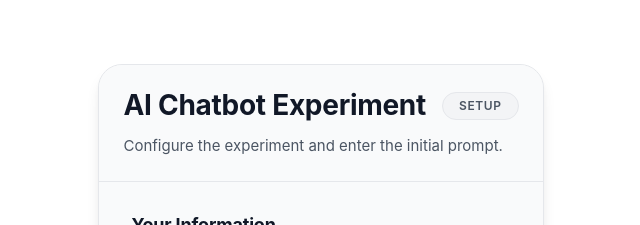
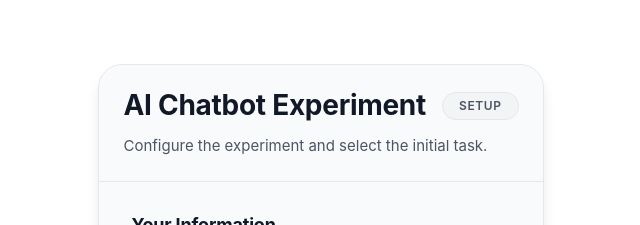
Before and after one commit to JaceBVT1503/CapStone, a Next.js app in the folder my-app/: page / in a window 1280 px wide. Shown: the top 225 px of the page, without its empty margins (319-959 px from the left). Built offline with nearby package versions, Linux system fonts and the light colour scheme.

Commit message:
Updated descriptions at top of each screen and changed task selection message

```diff
--- a/my-app/src/app/components/ChatSection.tsx
+++ b/my-app/src/app/components/ChatSection.tsx
@@ -189,7 +189,7 @@ export default function ChatSection({ studyNum } : ChatSectionParams) {
               <h1 className={styles.title}>AI Chatbot</h1>
               <span className={styles.badge}>Chat</span>
             </div>
-            <p className={styles.subtitle}>Ask questions and chat with the assistant.</p>
+            <p className={styles.subtitle}>Please review the chatbot's response below. Highlight any text you want and add comments to explain your thoughts. You may continue the conversation with the chatbot by sending as many follow-up messages as you would like. When you are finished, please proceed by selecting 'End Study'.</p>
           </div>
 
           <div className={styles.controls}>
--- a/my-app/src/app/components/InitialPrompt.tsx
+++ b/my-app/src/app/components/InitialPrompt.tsx
@@ -193,7 +193,7 @@ export default function InitialPrompt({ studyNum }: InitialPromptParams) {
               <h1 className={styles.title}>AI Chatbot Experiment</h1>
               <span className={styles.badge}>Setup</span>
             </div>
-            <p className={styles.subtitle}>Configure the experiment and enter the initial prompt.</p>
+            <p className={styles.subtitle}>{studyNum === 1 ? "Configure the experiment and select the initial task." : "Please select your second task below to continue the experiment. Once you have chosen a task, proceed to begin."}</p>
           </div>
         </header>
 
@@ -371,7 +371,7 @@ export default function InitialPrompt({ studyNum }: InitialPromptParams) {
 
                 <div className={styles.configGroup}>
                   <label className={styles.selectLabel} htmlFor="taskSelect">
-                    Select Two Tasks
+                    Select One Task
                   </label>
                   <div className={styles.radioGroup}>
                     {availableTasks.map((r) => (
```
